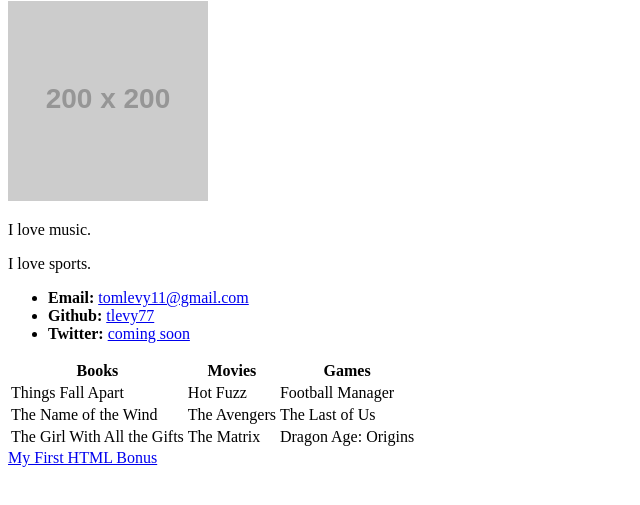
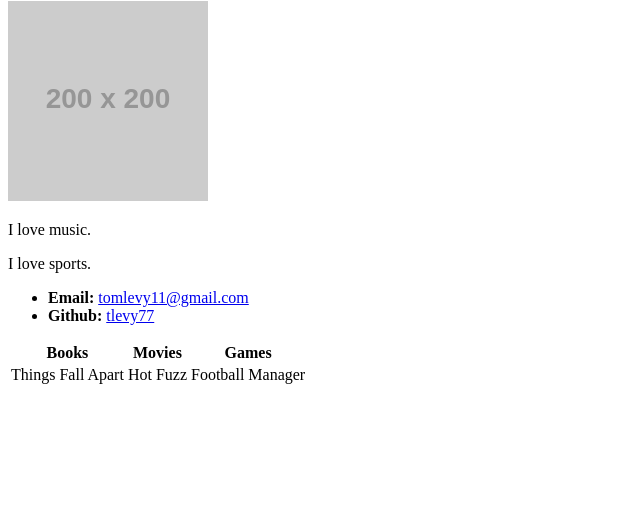
Before and after one commit to tlevy77/tlevy77.github.io, a plain HTML site: page index.html in a window 1280 px wide. Shown: the part 79-584 px from the top of the page, without its empty margins (0-640 px from the left). Drawn offline with Linux system fonts and the light colour scheme; placeholder pictures from the web are drawn by us.

Commit message:
Update index.html

```diff
--- a/index.html
+++ b/index.html
@@ -12,7 +12,6 @@
   <ul>
     <li><strong>Email:</strong> <a href="#">tomlevy11@gmail.com</a></li>
     <li><strong>Github:</strong> <a href="#">tlevy77</a></li>
-    <li><strong>Twitter:</strong> <a href="#">coming soon</a></li>
   </ul>
   <table>
     <tr>
@@ -25,18 +24,6 @@
       <td>Hot Fuzz</td>
       <td>Football Manager</td>
     </tr>
-    <tr>
-      <td>The Name of the Wind</td>
-      <td>The Avengers</td>
-      <td>The Last of Us</td>
-    </tr>
-    <tr>
-      <td>The Girl With All the Gifts</td>
-      <td>The Matrix</td>
-      <td>Dragon Age: Origins</td>
-    </tr>
   </table>
-  <!-- Bonus link to last class page -->
-  <a href="index.html">My First HTML Bonus</a>
 </body>
 </html>
```
